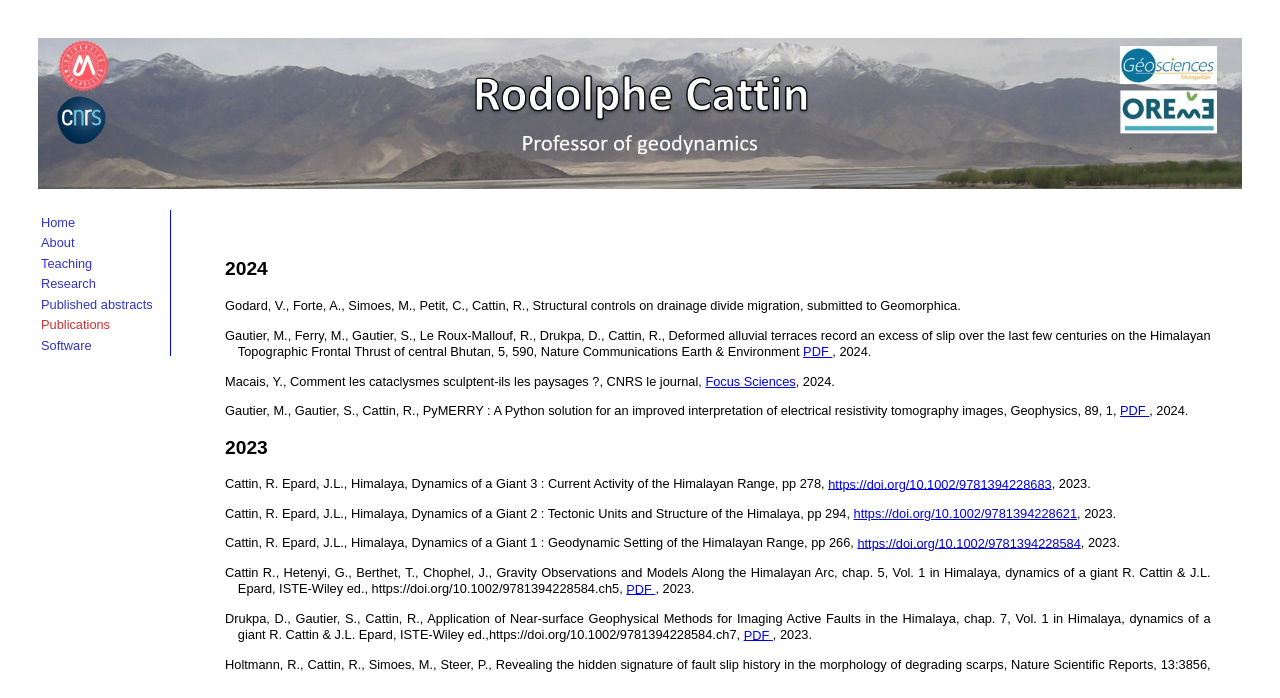
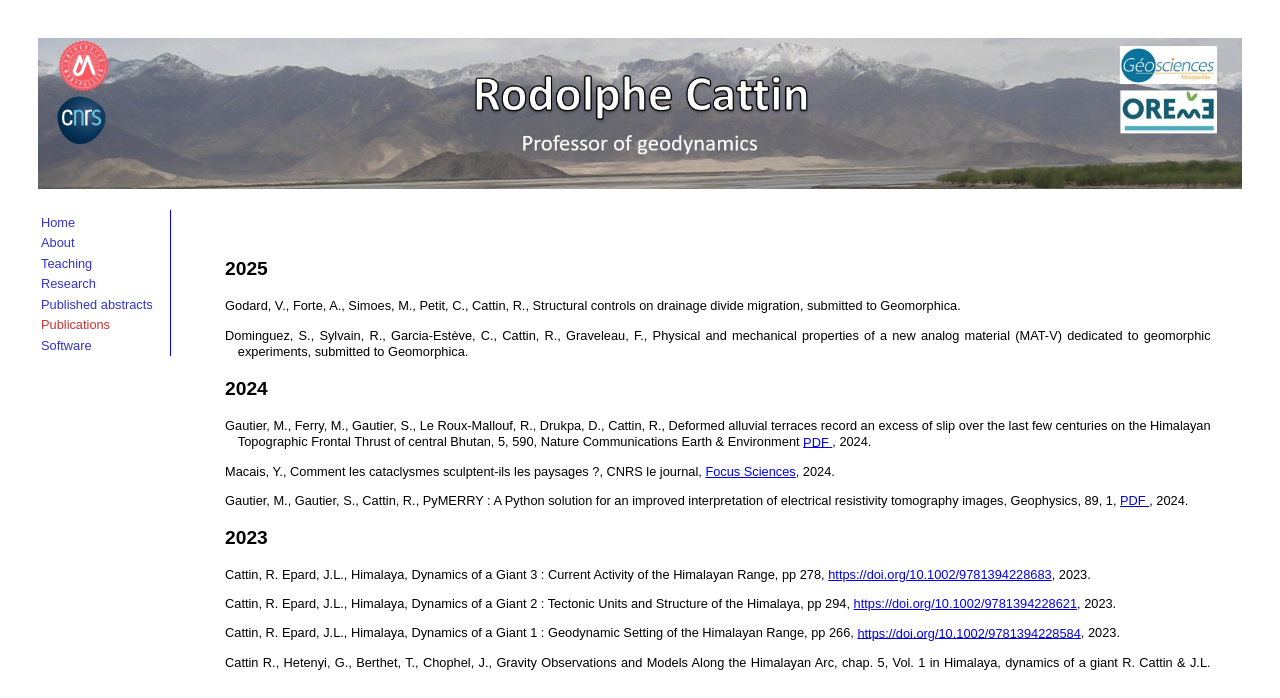
Before and after one commit to RodolpheCattin/rodolphecattin.github.io, a plain HTML site: page publications.html in a window 1280 px wide. Drawn offline with Linux system fonts and the light colour scheme.

Commit message:
Add files via upload

```diff
--- a/publications.html
+++ b/publications.html
@@ -23,10 +23,15 @@
 	</nav>
   </div>
   <div class="grid-item scrollband publi">
-	<h2>2024</h2>
+	<h2>2025</h2>
 		<p>
 		Godard, V., Forte, A., Simoes, M., Petit, C., Cattin, R., Structural controls on drainage divide migration, submitted to Geomorphica.
 		</p>
+		<p>
+		Dominguez, S., Sylvain, R., Garcia-Estève, C., Cattin, R., Graveleau, F., Physical and mechanical properties
+		of a new analog material (MAT-V) dedicated to geomorphic experiments, submitted to Geomorphica.
+		</p>
+	<h2>2024</h2>
 		<p>
 		Gautier, M., Ferry, M., Gautier, S., Le Roux-Mallouf, R., Drukpa, D., Cattin, R., Deformed alluvial terraces record an excess of slip over the last few centuries
 		on the Himalayan Topographic Frontal Thrust of central Bhutan, 5, 590, Nature Communications Earth & Environment <a href="publications/cattinNatureComEarthEnv24.pdf">PDF </a>, 2024.
```
